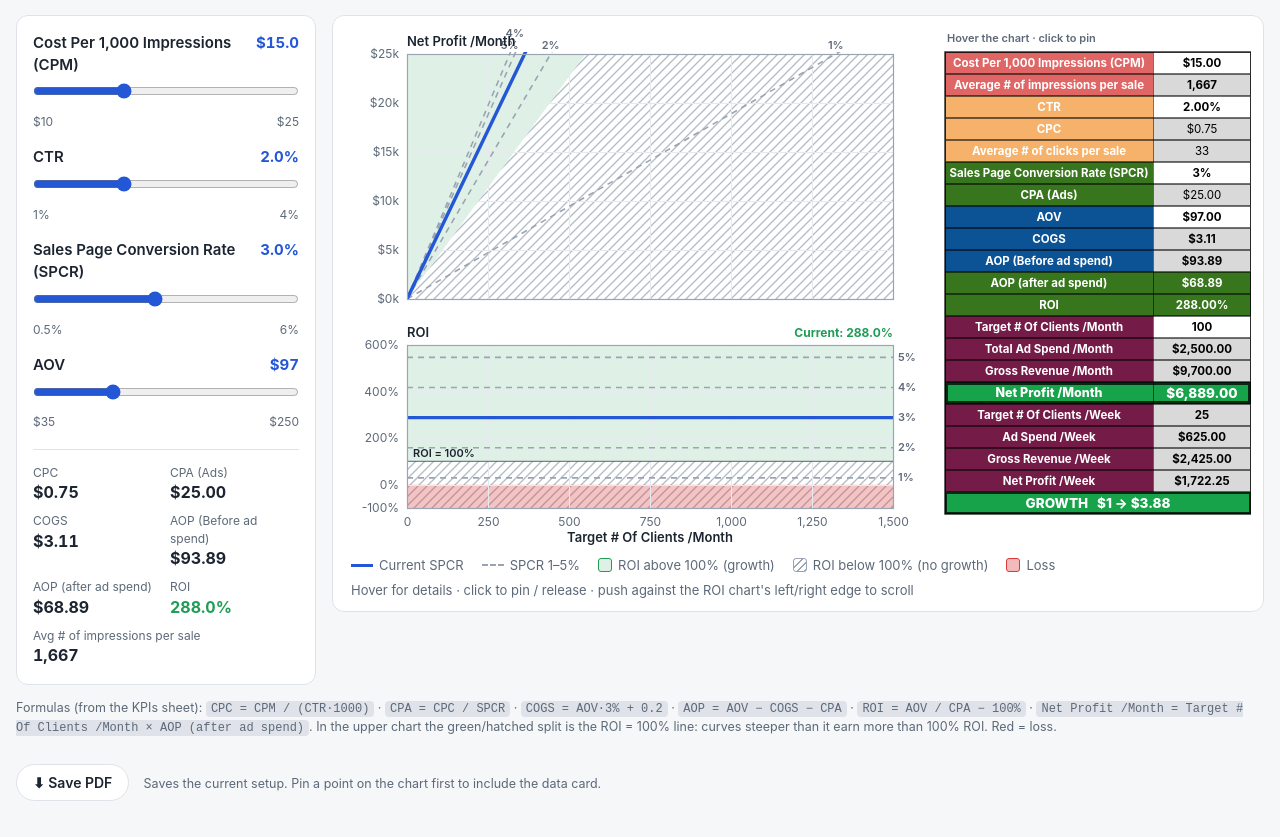
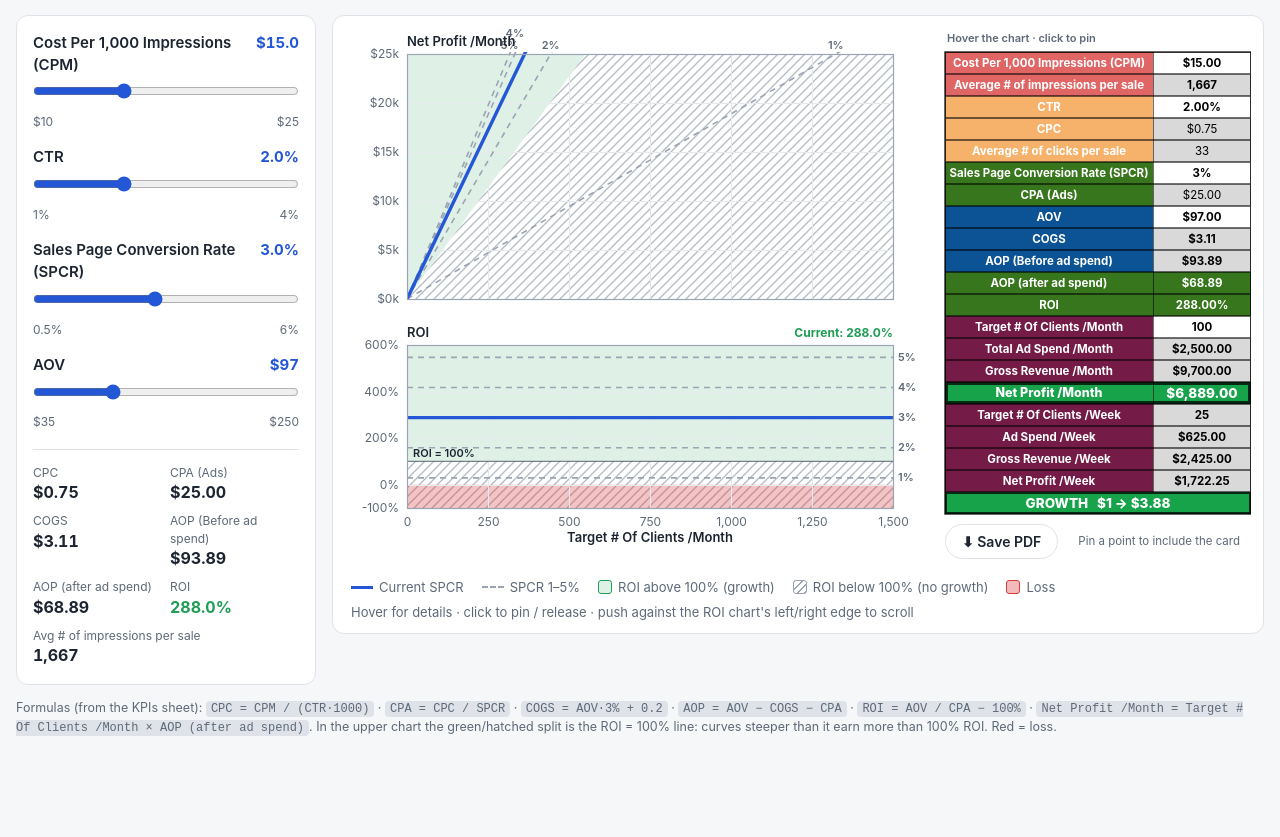
Before and after one commit to endrehalasz/campaign-compass, a plain HTML site: page index.html in a window 1280 px wide. Shown: the part 85-922 px from the top of the page. After the commit the page ends 875 px from the top, so only its background shows below. Drawn offline with Linux system fonts and the light colour scheme.

Commit message:
Move Save PDF button directly under the card
Co-Authored-By: Claude Sonnet 5.5 <noreply@anthropic.com>

```diff
--- a/index.html
+++ b/index.html
@@ -50,7 +50,10 @@
   .box.hatch{border:1px solid var(--axis);background:repeating-linear-gradient(135deg,var(--axis) 0 1.4px,transparent 1.4px 5px)}
   #recBtn{display:none;position:fixed;top:12px;right:12px;z-index:10;padding:8px 14px;border-radius:999px;border:1px solid var(--line);background:var(--card);color:var(--ink);font-weight:600;font-size:13px;font-family:inherit;cursor:pointer;box-shadow:0 2px 8px rgba(0,0,0,.15)}
   #recBtn.on{background:var(--red);border-color:var(--red);color:#fff}
-  .dl{margin-top:14px;padding:9px 16px;border-radius:999px;border:1px solid var(--line);background:var(--card);color:var(--ink);font-weight:600;font-size:14px;font-family:inherit;cursor:pointer;margin-right:10px}
+  #cvWrap{position:relative}
+  #pdfBox{position:absolute;display:flex;align-items:center;gap:10px;flex-wrap:wrap}
+  .pdfnote{font-size:11.5px;color:var(--muted)}
+  .dl{padding:8px 16px;border-radius:999px;border:1px solid var(--line);background:var(--card);color:var(--ink);font-weight:600;font-size:14px;font-family:inherit;cursor:pointer;margin-right:10px}
   .dl:hover{border-color:var(--accent)}
   .foot{margin-top:14px;font-size:12.5px;color:var(--muted)}
   .foot code{background:var(--line);padding:1px 5px;border-radius:4px;font-size:12px}
@@ -97,7 +100,9 @@
     </div>
 
     <div class="card chartcard">
-      <canvas id="cv"></canvas>
+      <div id="cvWrap"><canvas id="cv"></canvas>
+        <div id="pdfBox"><button id="pdfBtn" type="button" class="dl">⬇ Save PDF</button><span class="pdfnote">Pin a point to include the card</span></div>
+      </div>
       <div class="legend">
         <span><i class="sw"></i> Current SPCR</span>
         <span><i class="sw d"></i> SPCR 1–5%</span>
@@ -115,8 +120,6 @@
     <code>Net Profit /Month = Target # Of Clients /Month × AOP (after ad spend)</code>.
     In the upper chart the green/hatched split is the ROI = 100% line: curves steeper than it earn more than 100% ROI. Red = loss.
   </p>
-  <button id="pdfBtn" type="button" class="dl">⬇ Save PDF</button>
-  <span class="foot">Saves the current setup. Pin a point on the chart first to include the data card.</span>
 </div>
 
 <script>
@@ -176,8 +179,12 @@
     var chH = Math.round(Math.max(520, Math.min(700, cw * 0.78)));
     var rh = side ? Math.min(22, Math.floor((chH - 24) / 21)) : 18;
     var cardH = 24 + 21 * rh;
-    var H = side ? Math.max(chH, cardH) : chH + 12 + cardH;
+    var H = side ? Math.max(chH, cardH + 56) : chH + 12 + cardH + 56;
     cv.style.height = H + 'px';
+    var pb = $('pdfBox');                              // PDF button sits right under the card
+    pb.style.left = (side ? cw + gap : Math.round((Wt - cardW) / 2)) + 'px';
+    pb.style.top = ((side ? 0 : chH + 12) + cardH + 10) + 'px';
+    pb.style.width = cardW + 'px';
     cv.width = Math.round(Wt*dpr); cv.height = Math.round(H*dpr);
     ctx.setTransform(dpr,0,0,dpr,0,0);
     ctx.clearRect(0,0,Wt,H);
```
